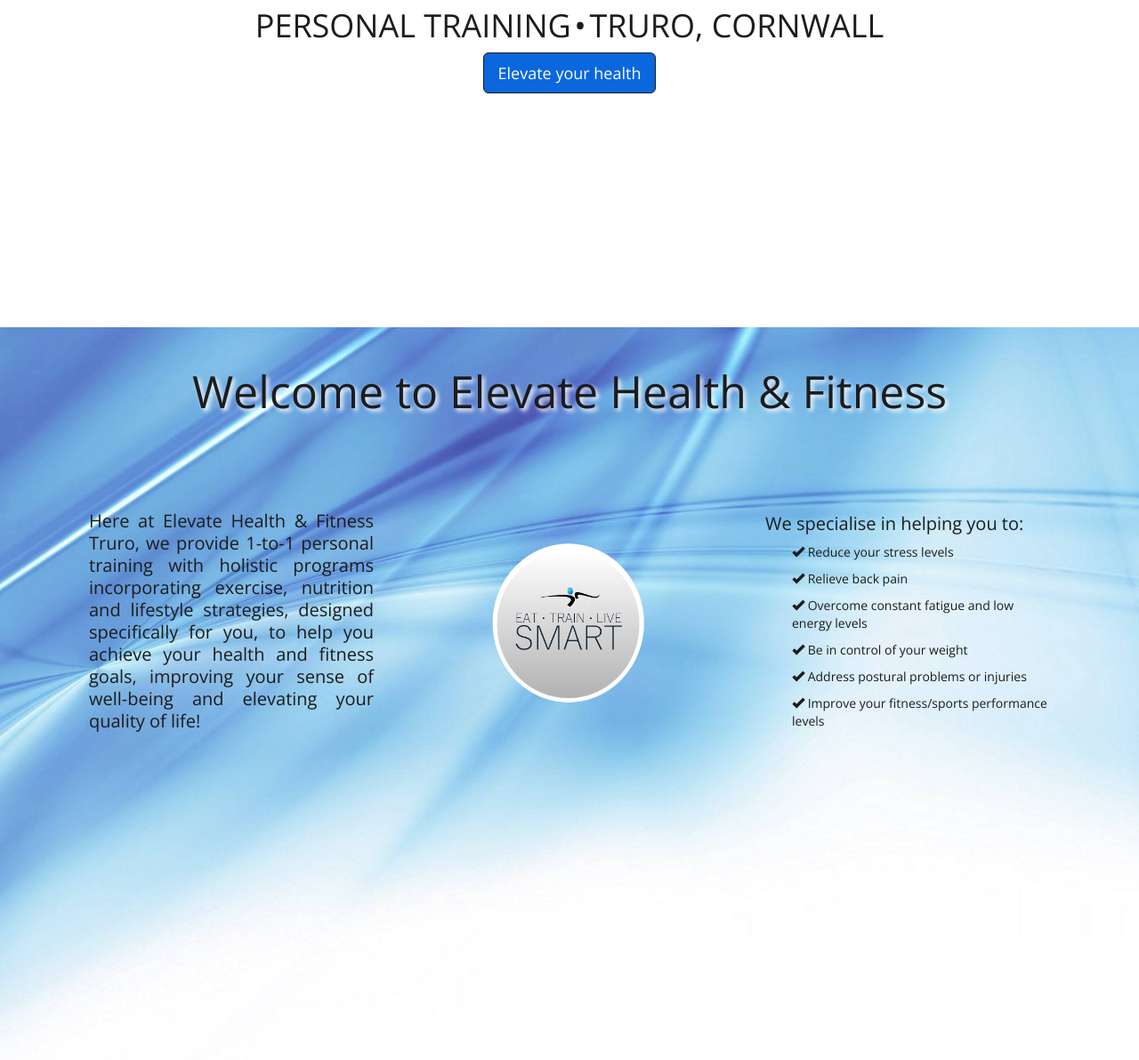
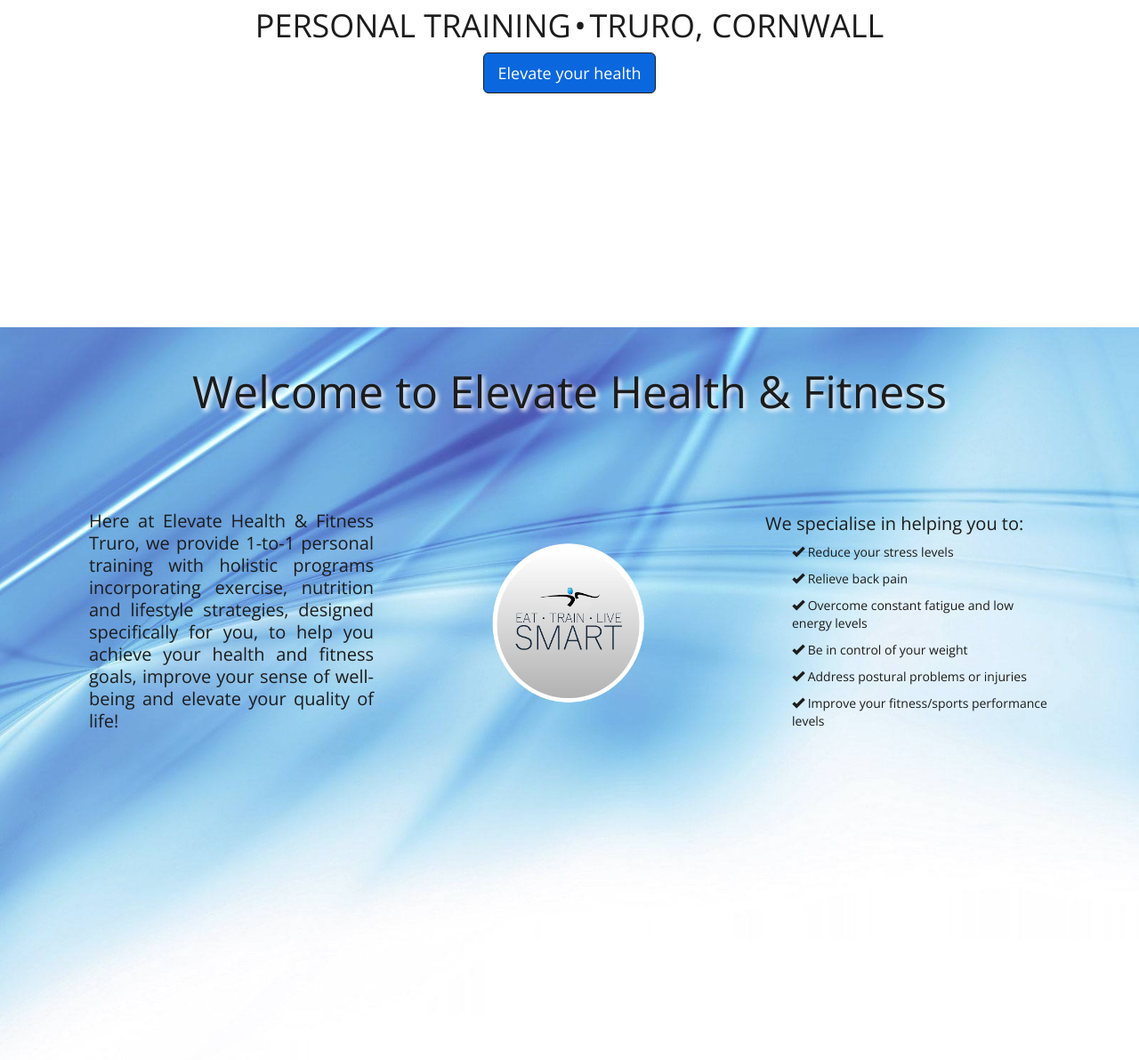
Before and after one commit to mthorning/elevatehealthandfitness.co.uk, a PHP site: page / in a window 1280 px wide. Shown: the part 492-1684 px from the top of the page at 89% size. Run offline with PHP 8.4, Linux system fonts and the light colour scheme; some libraries are stand-ins or nearby versions.

Commit message:
final tweaks to wording and footer (hopefully)

```diff
--- a/index.php
+++ b/index.php
@@ -47,7 +47,7 @@
                             <div class="container">
                                 <div id="textBoxContainer" class="row">
                                     <div id="welcomeTextBox1" class="welcomeTextBox col-sm-6 col-lg-4">
-                                        <h4>Here at Elevate Health &amp; Fitness Truro, we provide 1-to-1 personal training with holistic programs incorporating exercise, nutrition and lifestyle strategies, designed specifically for you, to help you achieve your health and fitness goals, improving your sense of well-being and elevating your quality of life!</h4>
+                                        <h4>Here at Elevate Health &amp; Fitness Truro, we provide 1-to-1 personal training with holistic programs incorporating exercise, nutrition and lifestyle strategies, designed specifically for you, to help you achieve your health and fitness goals, improve your sense of well-being and elevate your quality of life!</h4>
                                     </div>
                                     <div class="hidden-xs hidden-sm hidden-md col-lg-4">
                                         <img id="etlLogo" src="img/png/tShirtCircle.png" alt="ETL Logo">
--- a/modules/userControl.php
+++ b/modules/userControl.php
@@ -1,6 +1,6 @@
 <?php
-    session_start();
-   /* if (!isset($_SESSION['username'])) {
+   /* session_start();
+    if (!isset($_SESSION['username'])) {
         header('Location: ../../clientLogin.php');
     } */
 ?>
```
